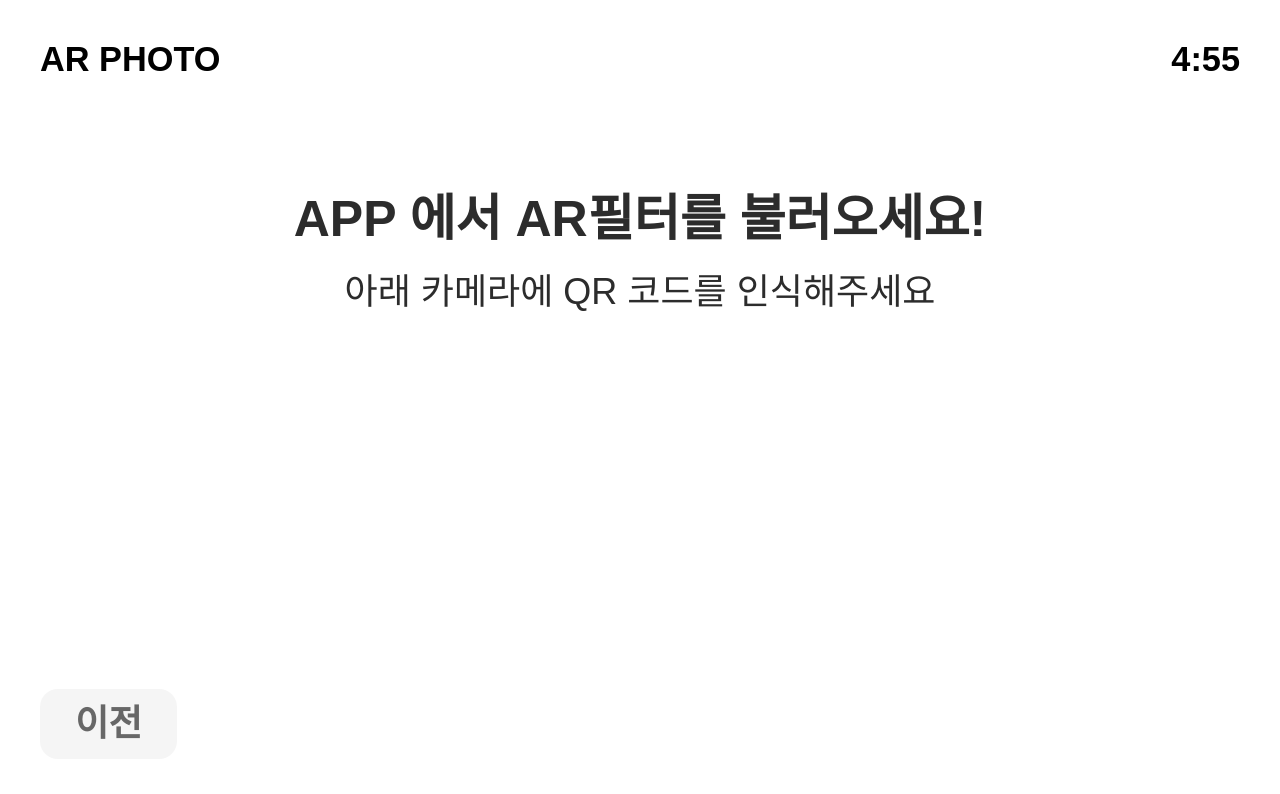
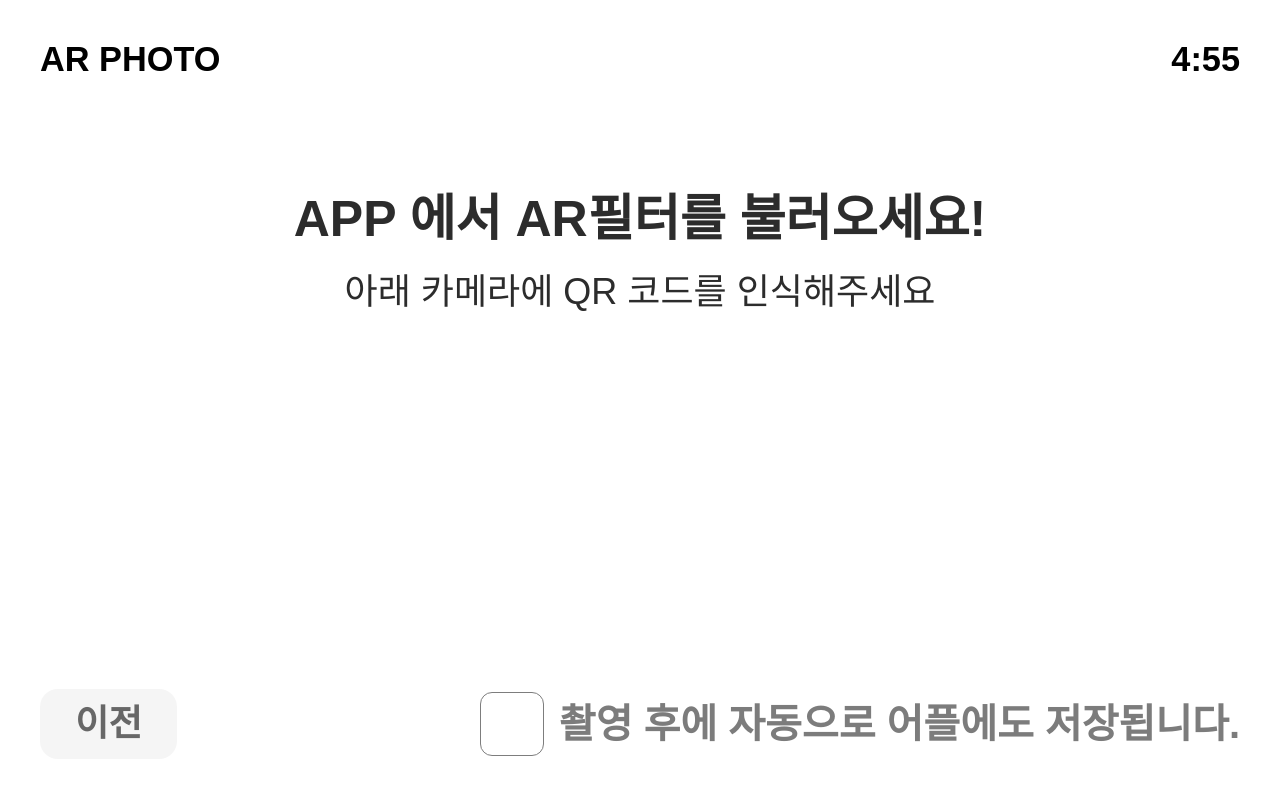
Before and after one commit to Hyewon0223/AR_Photo_WEB, a React (Create React App) app: page /SelectAR/App in a window 1280 px wide. Shown: the top 794 px of the page. Built offline with nearby package versions, Linux system fonts and the light colour scheme.

Commit message:
[Feature] add CheckBox

```diff
--- a/src/components/BaseElement.js
+++ b/src/components/BaseElement.js
@@ -1,10 +1,13 @@
 import styled from "styled-components";
 import {useEffect, useRef, useState} from "react";
 import BaseButton from "./BaseButton";
+import CheckImg from "../assets/CheckBox.svg";
+// const label = { inputProps: { 'aria-label': 'Checkbox demo' } };
 
-export const BaseElement = ({isTimer, onBackClick, etc, onEtcClick, children}) => {
+export const BaseElement = ({isTimer, onBackClick, etc, onEtcClick, children, isCheck}) => {
     const [min, setMin] = useState(4);
     const [sec, setSec] = useState(59);
+    const [checkSave, setCheckSave] = useState(false);
     const time = useRef(299);
     const timerID = useRef(null);
 
@@ -27,10 +30,14 @@ export const BaseElement = ({isTimer, onBackClick, etc, onEtcClick, children}) =
         }
     },[sec]);
 
+    const onCheckChange = (e) => {
+        setCheckSave(!e.target.checked);
+    }
+
     return <Container>
         <Header>
-            <Text>AR PHOTO</Text>
-            {isTimer && <Text>{min}:{sec}</Text>}
+            <div>AR PHOTO</div>
+            {isTimer && <div>{min}:{sec}</div>}
         </Header>
         <Wrapper>
             {children}
@@ -38,6 +45,14 @@ export const BaseElement = ({isTimer, onBackClick, etc, onEtcClick, children}) =
         <Footer>
             {onBackClick && <BaseButton name="이전" onClick={onBackClick}/>}
             {etc && <BaseButton name={etc} onClick={onEtcClick}/>}
+            {isCheck &&
+                <CheckWrapper>
+                    <CheckBox type="checkbox" imgUrl={CheckImg}
+                              value={checkSave} onChange={(event)=>onCheckChange(event)}
+                    />
+                    <div>촬영 후에 자동으로 어플에도 저장됩니다.</div>
+                </CheckWrapper>
+            }
         </Footer>
     </Container>
 }
@@ -59,14 +74,10 @@ const Header = styled.div`
   line-height: 41px;
   color: #000000;
 `
-const Text = styled.div`
-
-`
 const Wrapper = styled.div`
   height: calc(100vh - 190px);
   display: flex;
   flex-direction: column;
-  //justify-content: center;
   align-items: center;
 `
 const Footer = styled.div`
@@ -74,3 +85,32 @@ const Footer = styled.div`
   display: flex;
   justify-content: space-between;
 `
+const CheckWrapper = styled.label`
+  display: flex;
+  justify-content: center;
+  align-items: center;
+  font-family: 'Pretendard', sans-serif;
+  font-style: normal;
+  font-weight: 600;
+  font-size: 40px;
+  line-height: 48px;
+  color: #7C7C7C;
+  gap: 12px;
+`
+const CheckBox = styled.input`
+  appearance: none;
+  border: 1.5px solid #7D7D7D;
+  border-radius: 12px;
+  width: 64px;
+  height: 64px;
+  &:checked {
+    border-color: transparent;
+    background-image: url(${props=>props.imgUrl});
+    background-size: 80% 80%;
+    background-position: 50%;
+    background-repeat: no-repeat;
+    background-color: #7D7D7D;
+  }
+
+\` ;
+`
```
